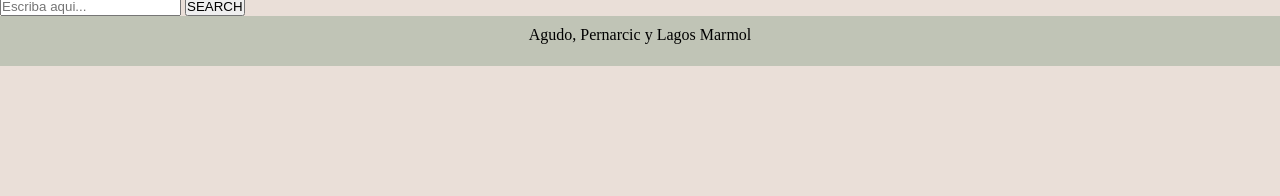
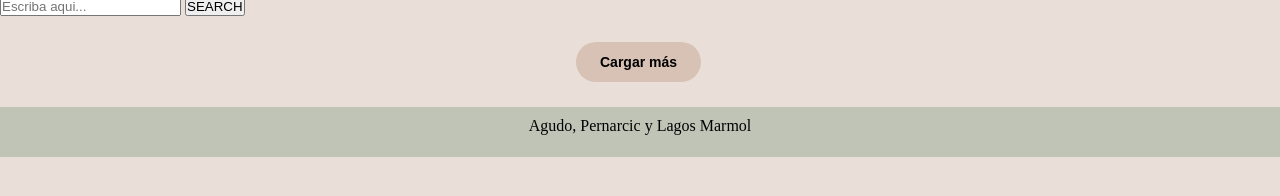
Before and after one commit to catapernarcic/grupo11_prog1_com1, a plain HTML site: page home.html in a window 1280 px wide. Shown: the part 84-280 px from the top of the page. Drawn offline with Linux system fonts and the light colour scheme; no server answers.

Commit message:
agregue cosas en home y en css

```diff
--- a/css/style.css
+++ b/css/style.css
@@ -70,14 +70,26 @@ footer{
 .cajah1{
     display: flex;
     align-self: flex-end;
+    align-items: center;
 }
 .cajah2{
     display: flex;
-    align-self: flex-start;
+    align-self: flex-end;
 }
 .navegador{
     align-self: center;
     margin-top: 20px;
+}
+.load-more{
+    background-color: #D8C2B5;
+    border: none;
+    border-radius: 50px;
+    padding: 12px 24px;
+    font-weight: bold;
+    font-size: 14px;
+    margin-left: 45%;
+    margin-bottom: 2%;
+    margin-top: 2%;
 }
 
 @media(max-width: 420px){
--- a/home.html
+++ b/home.html
@@ -40,6 +40,11 @@
 
 
     </section>
+    <div class="cargarmas">
+        <form action="" method="GET">
+        <button class="load-more" id="loadMore" type="button">Cargar más</button>
+        </form>
+    </div>
     </main>
     <footer>
     <p class="pf">Agudo, Pernarcic y Lagos Marmol</p>
```
Also changed, not shown: detalle_receta.html (+3 -0 lines).
